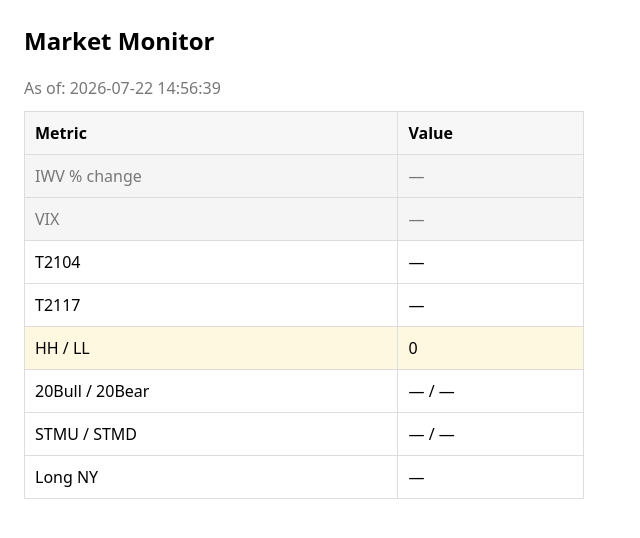
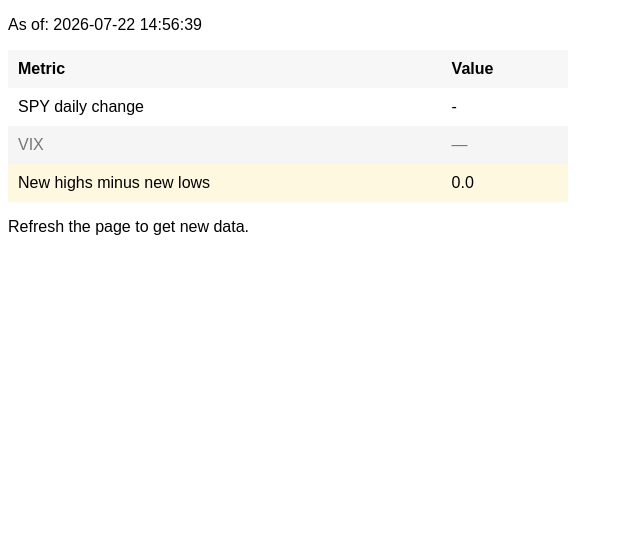
Before and after one commit to willmeyer2150/market_monitor, a Flask app: page / in a window 1280 px wide. Shown: the top 538 px of the page, without its empty margins (0-640 px from the left). Run offline with Flask 3, Linux system fonts and the light colour scheme; data that the repository does not hold is empty.

Commit message:
Built simple learning verion of app,py

```diff
--- a/app/app.py
+++ b/app/app.py
@@ -1,187 +1,49 @@
-# ------------------------------------------------------------
-#  Market Monitor Web Application (Flask)
-#
-#  Purpose:
-#  --------
-#  This file defines the web-facing layer of the Market Monitor.
-#  It:
-#    • starts a local web server
-#    • defines URL endpoints
-#    • gathers market data from data_sources.py
-#    • computes simple market "states" (green/yellow/red)
-#    • returns HTML (for humans) and JSON (for logic/UI updates)
-#
-#  Philosophy:
-#  -----------
-#  • Consistency over precision
-#  • Rule-based, not predictive
-#  • Safe fallbacks when data is missing
-# ------------------------------------------------------------
-
-
-# -----------------------
-#  Imports
-# -----------------------
-# Flask:
-#   - Flask: main application object
-#   - render_template: renders HTML files (index.html)
-#   - jsonify: safely returns JSON to the browser
-from flask import Flask, render_template, jsonify
-
-# datetime:
-#   Used to timestamp when data was last refreshed
 from datetime import datetime
 
-# monitor:
-#   Contains logic that converts raw numbers into
-#   simple "states" (green / yellow / red)
+from flask import Flask, render_template
+
+from data_sources import (
+    fetch_spy_pct_change_stooq,
+    fetch_nyse_hh_ll_tv,
+    fetch_vix_close_fred,
+)
 from monitor import compute_states
 
-# data_sources:
-#   Each function pulls ONE specific piece of market data
-#   and returns a PullResult object (value + error info)
-from data_sources import (
-    fetch_vix_close_fred,
-    fetch_iwv_pct_change_stooq,
-    fetch_nyse_hh_ll_tv
-)
-
-
-# -----------------------
-#  Flask App Setup
-# -----------------------
-# This creates the Flask application.
-# Flask uses this object to register routes and run the server.
 app = Flask(__name__)
 
 
-# -----------------------
-#  Route: Home Page (HTML)
-# -----------------------
-# URL:
-#   http://127.0.0.1:8080/
-#
-# What it does:
-#   • Serves the main HTML page (index.html)
-#   • Passes a timestamp into the template
-#
-# Why:
-#   The HTML page is mostly static and uses JavaScript
-#   to call /api/monitor for live updates.
 @app.get("/")
 def home():
+    # Step 1: Get the market numbers.
+    spy_result = fetch_spy_pct_change_stooq()
+    vix_result = fetch_vix_close_fred()
+    hh_ll_result = fetch_nyse_hh_ll_tv()
+
+    # Step 2: Take the values out of the results.
+    spy_pct = spy_result.value
+    vix = vix_result.value
+    hh_ll = hh_ll_result.value
+
+    # Step 3: Decide which color each number should have.
+    states = compute_states(
+        spy_pct,
+        vix,
+        hh_ll,
+    )
+
+    # Step 4: Give everything to the HTML page.
     return render_template(
         "index.html",
-        asof=datetime.now().strftime("%Y-%m-%d %H:%M:%S")
+        asof=datetime.now().strftime("%Y-%m-%d %H:%M:%S"),
+        spy_pct=spy_pct,
+        vix=vix,
+        hh_ll=hh_ll,
+        states=states,
     )
 
-
-# -----------------------
-#  Route: Market Data API (JSON)
-# -----------------------
-# URL:
-#   http://127.0.0.1:8080/api/monitor
-#
-# What it does:
-#   • Pulls live market data
-#   • Computes market "states"
-#   • Returns everything as JSON
-#
-# Why:
-#   This endpoint is called by JavaScript in the browser
-#   to update values and colors without reloading the page.
-@app.get("/api/monitor")
-def api_monitor():
-
-    # --------------------------------
-    # Step 1: Fetch Raw Market Data
-    # --------------------------------
-    # Each function returns a PullResult:
-    #   .value  -> the numeric value (or None)
-    #   .error  -> error message if something failed
-    vix_res = fetch_vix_close_fred()
-    iwv_res = fetch_iwv_pct_change_stooq()
-    hhll_res = fetch_nyse_hh_ll_tv()
-
-
-    # --------------------------------
-    # Step 2: Compute Market States
-    # --------------------------------
-    # We pass ONLY the numeric values (.value),
-    # not the whole PullResult object.
-    #
-    # compute_states() applies simple threshold rules
-    # and returns:
-    #   { "iwv": "yellow", "vix": "green" }
-    states = compute_states(
-        iwv_res.value,
-        vix_res.value,
-        hhll_res.value
-    )
-
-
-    # --------------------------------
-    # Step 3: Return JSON Payload
-    # --------------------------------
-    # This dictionary becomes the JSON response.
-    #
-    # The browser:
-    #   • reads numeric values
-    #   • reads state colors
-    #   • safely displays "—" when values are None
-    return jsonify({
-
-        # Timestamp (for visibility + debugging)
-        "asof": datetime.now().strftime("%Y-%m-%d %H:%M:%S"),
-
-        # -----------------------------
-        # Live Indicators (Phase 1)
-        # -----------------------------
-        "iwv_pct": iwv_res.value,
-        "vix": vix_res.value,
-        "hh_ll": hhll_res.value,
-
-        # -----------------------------
-        # Future Phase 1 Placeholders
-        # -----------------------------
-        # These are intentionally None for now.
-        # We will layer them in gradually.
-        "t2104": None,
-        "t2117": None,
-        "bull20": None,
-        "bear20": None,
-        "stmu": None,
-        "stmd": None,
-        "long_ny": None,
-
-        # -----------------------------
-        # State Map (Green / Yellow / Red)
-        # -----------------------------
-        "states": states,
-
-        # -----------------------------
-        # Debug / Diagnostics (Optional)
-        # -----------------------------
-        # Useful while building.
-        # Can be removed later without breaking anything.
-        "errors": {
-            "iwv": iwv_res.error,
-            "vix": vix_res.error,
-            "hhll": hhll_res.error,
-        }
-    })
-
-
-# -----------------------
-#  App Entry Point
-# -----------------------
-# This ensures the server only starts when we run:
-#   python app/app.py
-#
-# and NOT when the file is imported elsewhere.
 if __name__ == "__main__":
     app.run(
         host="127.0.0.1",
         port=8080,
-        debug=True
+        debug=True,
     )
--- a/app/data_sources.py
+++ b/app/data_sources.py
@@ -197,9 +197,36 @@ def _parse_stooq_daily_csv(text: str) -> list[Tuple[str, float]]:
 # Output:
 #   PullResult(value=<float>, error=None)
 #   PullResult(value=None, error="...") on failure
-def fetch_iwv_pct_change_stooq() -> PullResult:
+# def fetch_iwv_pct_change_stooq() -> PullResult:
+#     try:
+#         url = "https://stooq.com/q/d/l/?s=iwv.us&i=d"
+#         text = _get_text(url)
+
+#         rows = _parse_stooq_daily_csv(text)
+
+#         # Normalize ordering (oldest → newest)
+#         rows_sorted = sorted(rows, key=lambda x: x[0])
+
+#         if len(rows_sorted) < 2:
+#             return PullResult(None, "Not enough IWV data points.")
+
+#         _, prev_close = rows_sorted[-2]
+#         _, last_close = rows_sorted[-1]
+
+#         if prev_close == 0:
+#             return PullResult(None, "Previous close was 0 (invalid).")
+
+#         pct = (last_close / prev_close - 1.0) * 100.0
+#         return PullResult(round(pct, 2), None)
+
+#     except Exception as e:
+#         # Data problems should never crash the app
+#         return PullResult(None, f"IWV pull failed: {e}")
+
+
+def fetch_spy_pct_change_stooq() -> PullResult:
     try:
-        url = "https://stooq.com/q/d/l/?s=iwv.us&i=d"
+        url = "https://stooq.com/q/d/l/?s=spy.us&i=d"
         text = _get_text(url)
 
         rows = _parse_stooq_daily_csv(text)
@@ -208,7 +235,7 @@ def fetch_iwv_pct_change_stooq() -> PullResult:
         rows_sorted = sorted(rows, key=lambda x: x[0])
 
         if len(rows_sorted) < 2:
-            return PullResult(None, "Not enough IWV data points.")
+            return PullResult(None, "Not enough SPY data points.")
 
         _, prev_close = rows_sorted[-2]
         _, last_close = rows_sorted[-1]
@@ -221,7 +248,7 @@ def fetch_iwv_pct_change_stooq() -> PullResult:
 
     except Exception as e:
         # Data problems should never crash the app
-        return PullResult(None, f"IWV pull failed: {e}")
+        return PullResult(None, f"SPY pull failed: {e}")
 
 
 # -----------------------
--- a/app/templates/index.html
+++ b/app/templates/index.html
@@ -1,73 +1,96 @@
 <!doctype html>
 <html>
 <head>
-  <meta charset="utf-8"/>
+  <meta charset="utf-8">
   <title>Market Monitor</title>
+
   <style>
-    body { font-family: system-ui, -apple-system, Arial; margin: 24px; }
-    table { border-collapse: collapse; width: 560px; margin-top: 12px; }
-    td, th { border: 1px solid #ddd; padding: 10px; }
-    th { text-align: left; background: #f7f7f7; }
-    .muted { color: #777; }
+    body {
+      font-family: Arial, sans-serif;
+      margin: 24 px;
+    }
 
-    /* State colors */
-    .green { background-color: #e8f5e9; }
-    .yellow { background-color: #fff8e1; }
-    .red { background-color: #ffebee; }
-    .gray { background: #f5f5f5; color: #777 }
+    table {
+      border-collapse: collapse;
+      width: 560px;
+      margin-top: 12px;
+    }
+
+    th,
+    td {
+      border: 1pm solid #dddddd;
+      padding: 10px;
+      text-align: left;
+    }
+
+    th {
+      background: #f7f7f7;
+    }
+
+    .green {
+      background: #e8f5e9;
+    }
+
+    .yellow {
+      background: #fff8e1;
+    }
+
+    .red {
+      background: #ffebee;
+    }
+
+    .gray {
+      background: #f5f5f5;
+      color: #777777;
+    }
   </style>
 </head>
+
 <body>
-  <h2>Market Monitor</h2>
-  <div class="muted">As of: <span id="asof">{{ asof }}</span></div>
+  <h1Market Monitor</h1>
+
+  <p>As of: {{ asof }}</p>
 
   <table>
-    <tr><th>Metric</th><th>Value</th></tr>
-    <tr id="row-iwv"><td>IWV % change</td><td id="iwv">—</td></tr>
-    <tr id="row-vix"><td>VIX</td><td id="vix">—</td></tr>
-    <tr><td>T2104</td><td id="t2104">—</td></tr>
-    <tr><td>T2117</td><td id="t2117">—</td></tr>
-    <tr id="row-hhll"><td>HH / LL</td><td id="hhll">—</td></tr>
-    <tr><td>20Bull / 20Bear</td><td id="bullbear">—</td></tr>
-    <tr><td>STMU / STMD</td><td id="stmu_stmd">—</td></tr>
-    <tr><td>Long NY</td><td id="longny">—</td></tr>
+    <tr>
+      <th>Metric</th>
+      <th>Value</th>
+    </tr>
+
+    <tr class="{{ states.spy }}">
+      <td>SPY daily change</td>
+      <td>
+        {% if spy_pct is not none %}
+          {{ "%.2f"|format(spy_pct) }}%
+          {% else %}
+            -
+          {% endif %}
+      </td>
+    </tr>
+
+    <tr class="{{ states.vix }}">
+      <td>VIX</td>
+      <td>
+        {% if vix is not none %}
+          {{ vix }}
+        {% else %}
+          —
+        {% endif %}
+      </td>
+    </tr>
+
+    <tr class="{{ states.hhll }}">
+      <td>New highs minus new lows</td>
+      <td>
+        {% if hh_ll is not none %}
+          {{ hh_ll }}
+        {% else %}
+          —
+        {% endif %}
+      </td>
+    </tr>
   </table>
 
-<script>
-  async function refresh() {
-    const r = await fetch("/api/monitor");
-    const d = await r.json();
-
-    document.getElementById("asof").textContent = d.asof;
-
-    const show = (x) => (x === null || x === undefined) ? "—" : x;
-
-    // Values
-    document.getElementById("iwv").textContent =
-            (d.iwv_pct == null) ? "—" : d.iwv_pct.toFixed(2) + "%";
-    document.getElementById("vix").textContent = show(d.vix);
-
-    // Apply state colors
-    const iwvState = (d.states && d.states.iwv) ? d.states.iwv : "gray";
-    const vixState = (d.states && d.states.vix) ? d.states.vix : "gray";
-    const hhllState = (d.states && d.states.hhll) ? d.states.hhll : "gray";
-
-    document.getElementById("row-iwv").className = iwvState;
-    document.getElementById("row-vix").className = vixState;
-
-    // HH/LL value + row color
-    document.getElementById("hhll").textContent = show(d.hh_ll);
-    document.getElementById("row-hhll").className = hhllState;
-
-    document.getElementById("t2104").textContent = show(d.t2104);
-    document.getElementById("t2117").textContent = show(d.t2117);
-    document.getElementById("bullbear").textContent = show(d.bull20) + " / " + show(d.bear20);
-    document.getElementById("stmu_stmd").textContent = show(d.stmu) + " / " + show(d.stmd);
-    document.getElementById("longny").textContent = show(d.long_ny);
-}
-refresh();
-setInterval(refresh, 60000);
-</script>
-
+  <p>Refresh the page to get new data.</p>
 </body>
 </html>
```
Also changed, not shown: README.md.
